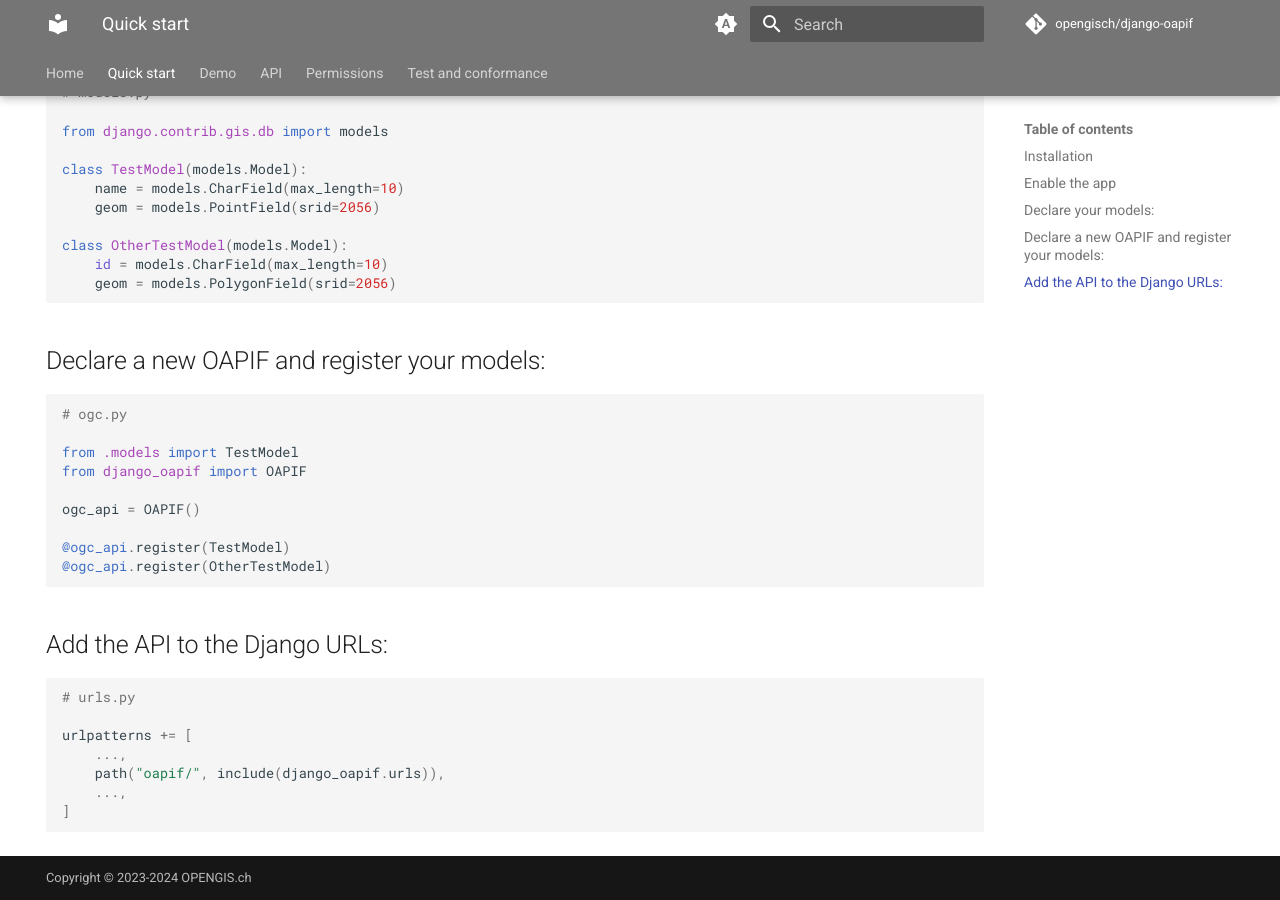
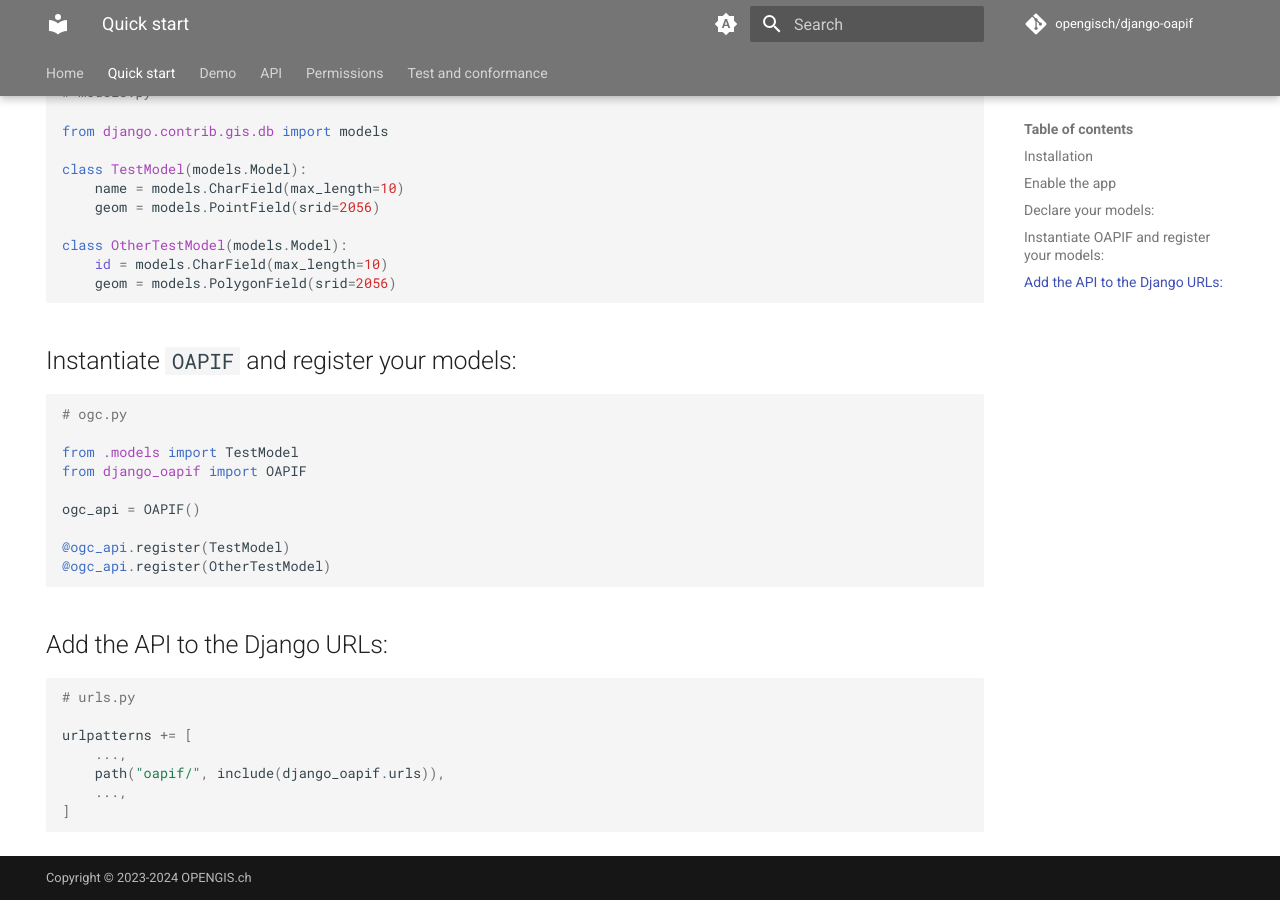
Before and after one commit to opengisch/django-oapif, an MkDocs documentation site: the page built from docs/content/quick-start.md, in a window 1280 px wide and 900 px high, scrolled down 627 px. Built offline with MkDocs 1.6.1 and Material for MkDocs 9.7.7, drawn with Linux system fonts in a browser that asks for light colours; comment, search, counter and statistics services are not loaded.

Commit message:
Update docs/content/quick-start.md

````diff
--- a/docs/content/quick-start.md
+++ b/docs/content/quick-start.md
@@ -41,7 +41,7 @@ class OtherTestModel(models.Model):
     geom = models.PolygonField(srid=2056)
 ```
 
-## Declare a new OAPIF and register your models:
+## Instantiate `OAPIF` and register your models:
 
 ```python
 # ogc.py
````
